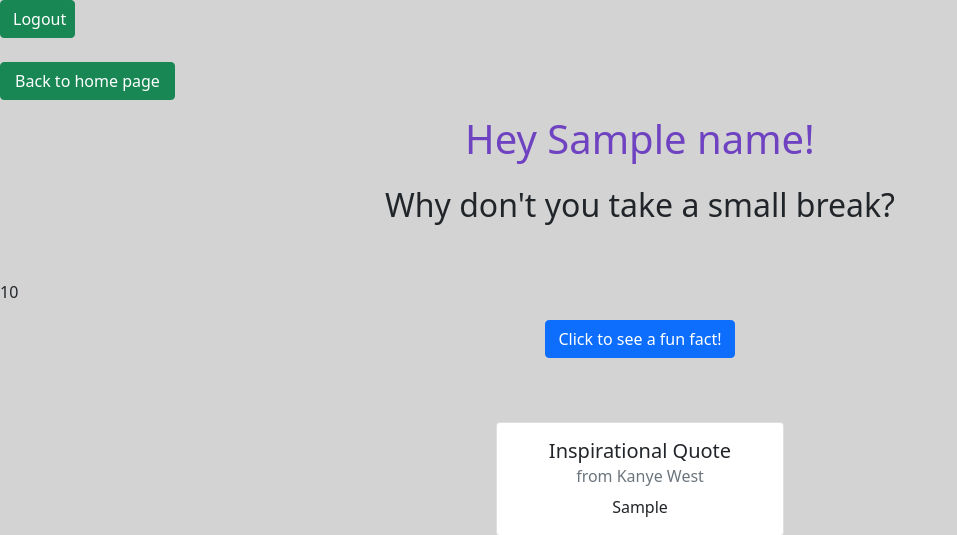
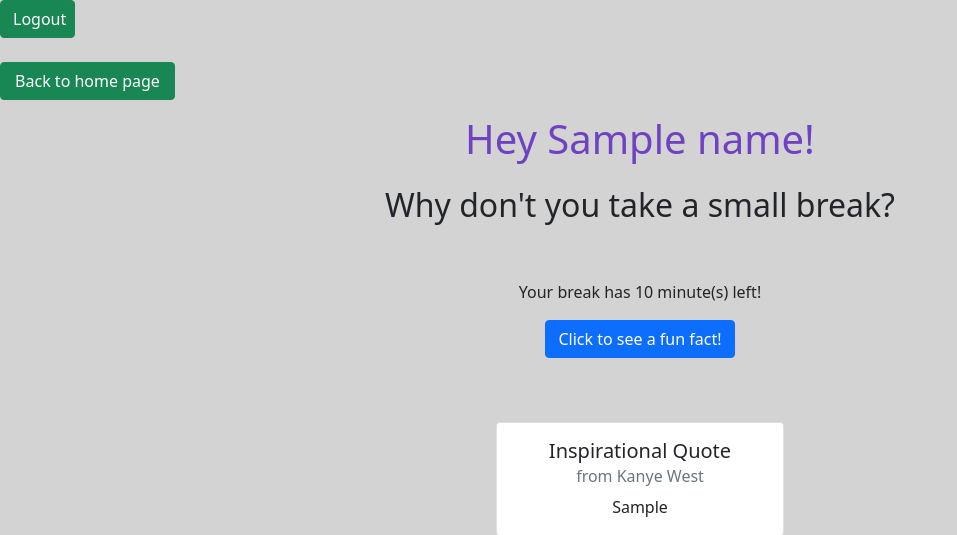
Before and after one commit to EGuo2004/P01, a Flask app: template app/templates/break.html in a window 1280 px wide. Shown: the top 535 px of the page, without its empty margins (0-957 px from the left). Run offline with Flask 2, Linux system fonts and the light colour scheme; the template is opened without the code that fills it: most values are stand-ins (such as "Sample title", 1, 10 or a date in 2020); grey boxes marked "Sample" are stand-in pictures; some libraries are stand-ins or nearby versions.

Commit message:
edited to add minutes left of break

```diff
--- a/app/templates/break.html
+++ b/app/templates/break.html
@@ -26,9 +26,11 @@
     <br><br>
   </center>
   <meta http-equiv="refresh" content="60">
+  <center>
   <p>
-    {{minute}}
+    Your break has {{minute}} minute(s) left!
   </p>
+</center>
   <p>
     <center>
     <button class="btn btn-primary" type="button" data-bs-toggle="collapse" data-bs-target="#collapseExample" aria-expanded="false" aria-controls="collapseExample">
```
